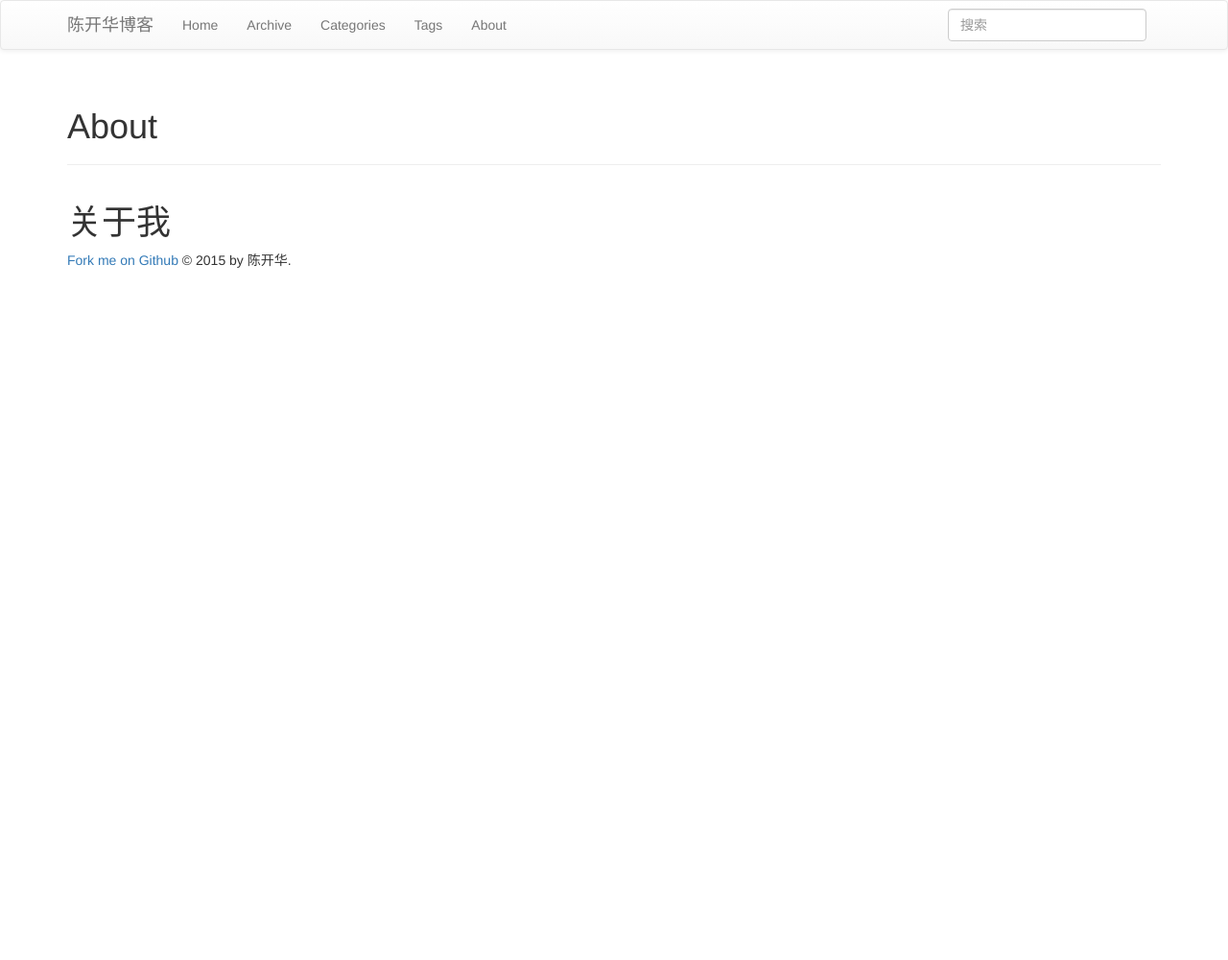
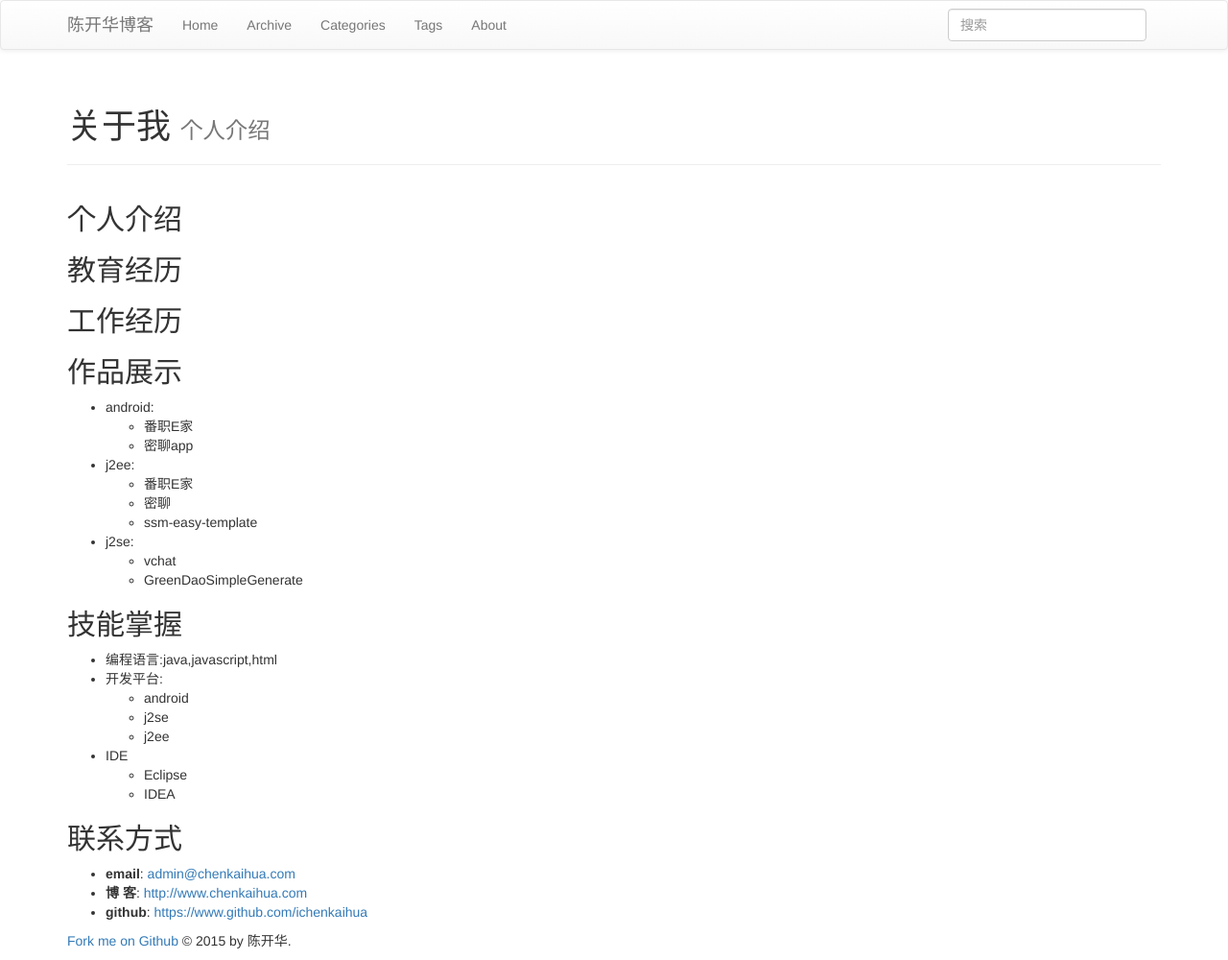
Before and after one commit to ichenkaihua/ichenkaihua.github.io, a Jekyll site: the page built from about.md, in a window 1280 px wide. Shown: the whole page at 96% size. Built offline with Jekyll 4.4.1, drawn with Linux system fonts in a browser that asks for light colours; nearby versions of some CDN libraries; library files that are not in the unit come from our copies; comment, search, counter and statistics services are not loaded; before the commit the page ends 900 px from its top, so only the background shows below that.

Commit message:
添加介绍

```diff
--- a/about.md
+++ b/about.md
@@ -1,9 +1,46 @@
 ---
 layout: page
-title: About
+title: 关于我
+tagline: 个人介绍
 header: About
 group: navigation
 ---
 {% include JB/setup %}
 
-# 关于我
+## 个人介绍
+
+
+## 教育经历
+
+## 工作经历
+
+## 作品展示
+
+- android:
+	- 番职E家
+	- 密聊app
+- j2ee:
+	- 番职E家
+	- 密聊
+	- ssm-easy-template
+- j2se:
+	- vchat
+	- GreenDaoSimpleGenerate
+
+## 技能掌握
+
+- 编程语言:java,javascript,html
+- 开发平台:
+	- android
+	- j2se
+	- j2ee
+- IDE
+	- Eclipse
+	- IDEA
+
+
+## 联系方式
+
+* **email**:  <admin@chenkaihua.com>
+* **博    客**: <http://www.chenkaihua.com>
+* **github**: <https://www.github.com/ichenkaihua>
```
